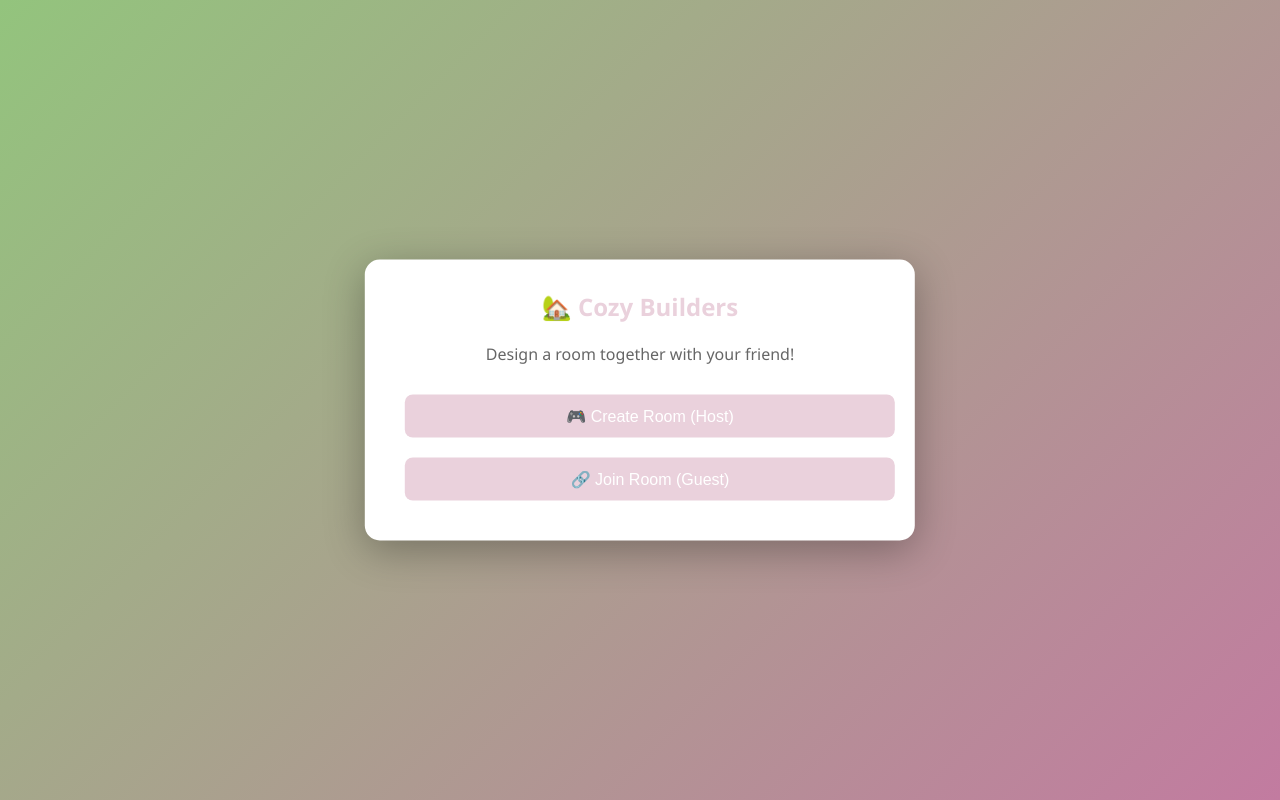
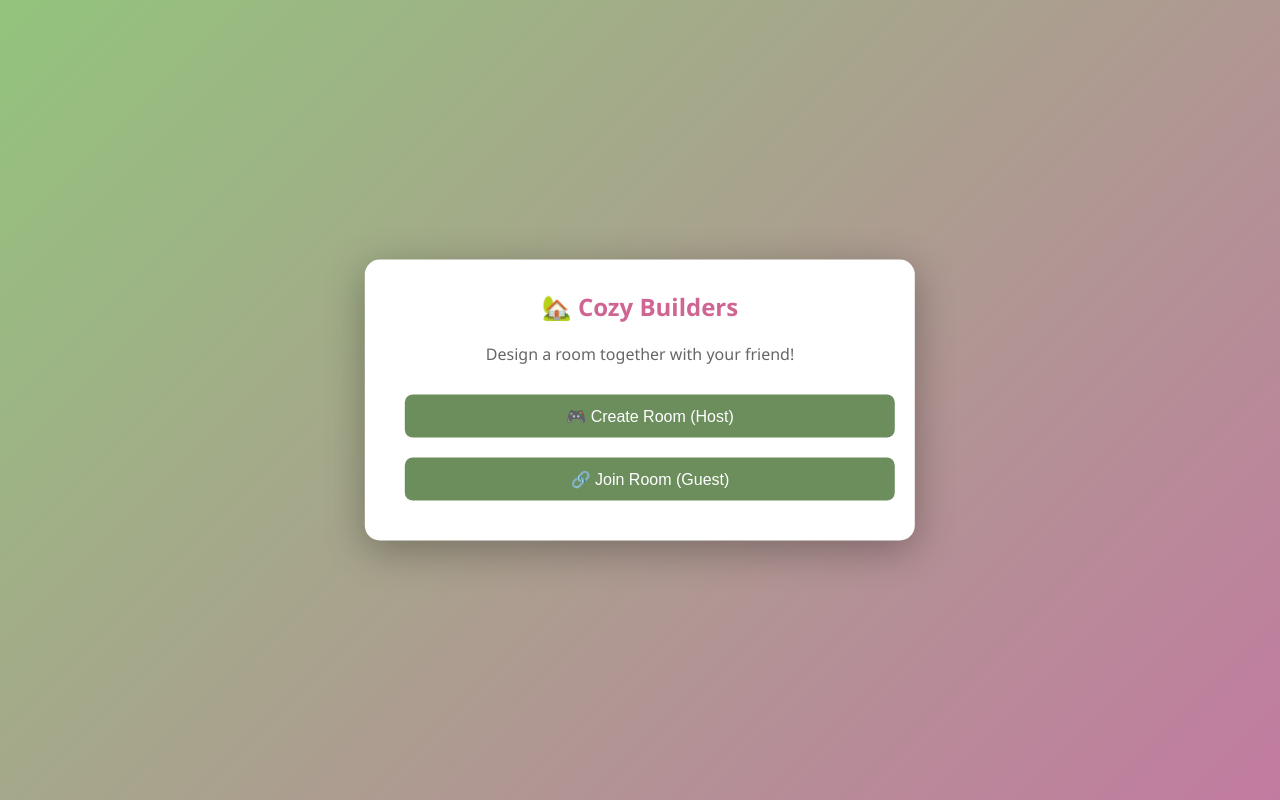
Before and after one commit to PixelDeveloperJPG/Cozy-Builder-test-, a plain HTML site: page index.html in a window 1280 px wide. Drawn offline with Linux system fonts and the light colour scheme.

Commit message:
Update index.html

```diff
--- a/index.html
+++ b/index.html
@@ -34,12 +34,12 @@
         }
 
         #connectionPanel h2 {
-            color: #ead1dc;
+            color: #cf6593;
             margin-bottom: 20px;
         }
 
         #connectionPanel button {
-            background: #ead1dc;
+            background: #6c8e5d;
             color: white;
             border: none;
             padding: 12px 30px;
@@ -52,7 +52,7 @@
         }
 
         #connectionPanel button:hover {
-            background: #764ba2;
+            background: #8e7cc3;
             transform: translateY(-2px);
         }
 
```
